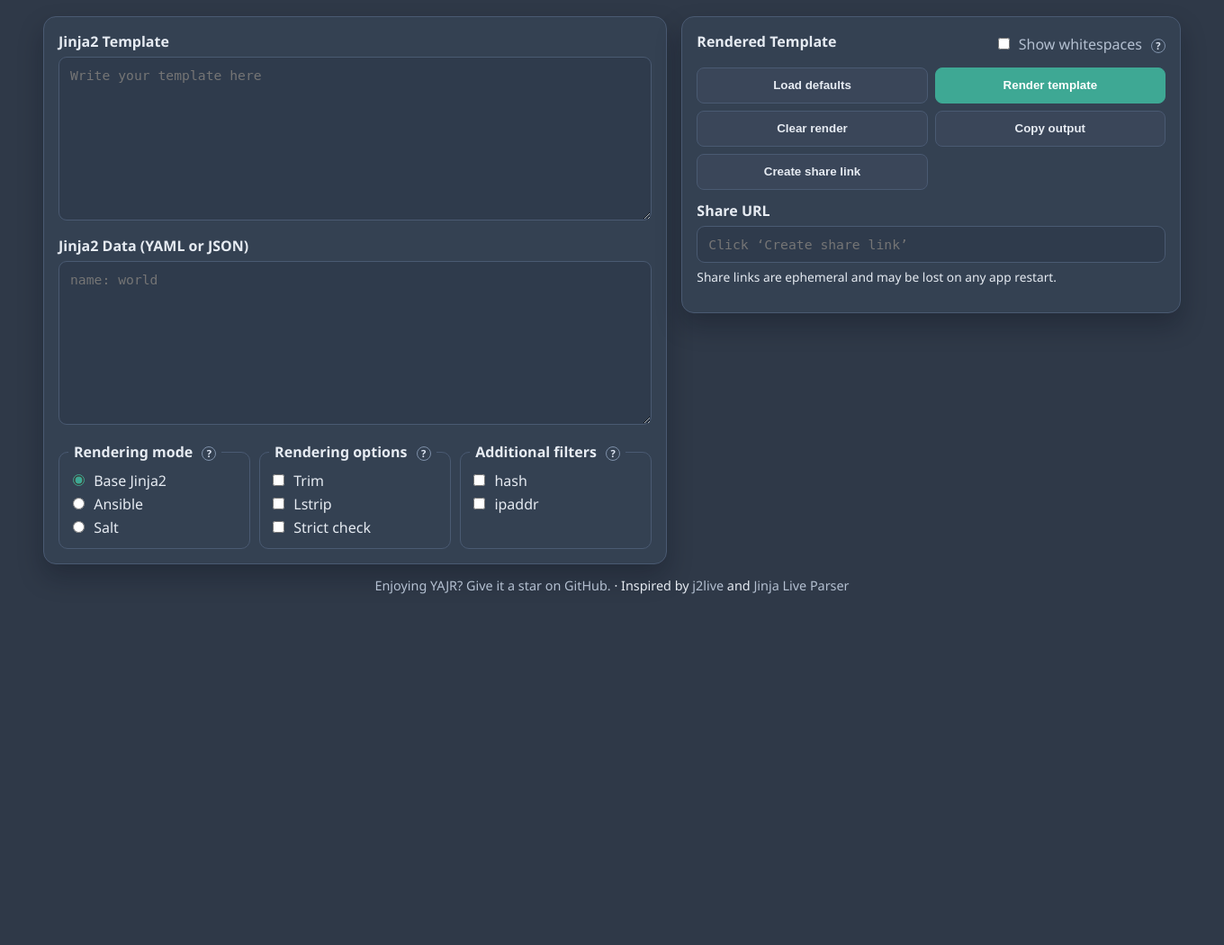
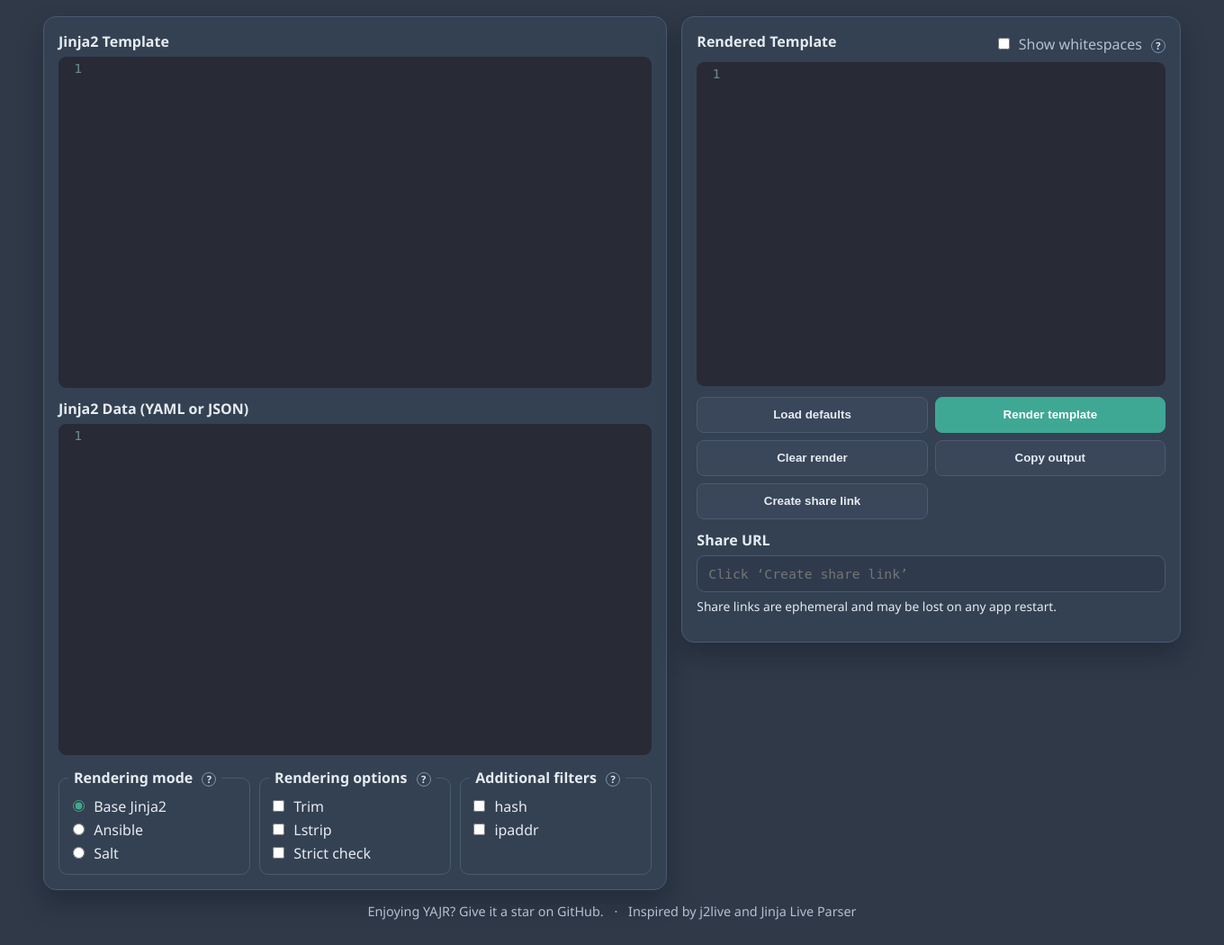
Before and after one commit to wbollock/yajr, a FastAPI app: page / in a window 1360 px wide; the page is wider, and only the part inside the window is pictured. Shown: the part 156-1206 px from the top of that part at 90% size. Before the commit the page ends 816 px from the top of that part, so only its background shows below. Run offline with FastAPI, Linux system fonts and the light colour scheme.

Commit message:
feat(ui): add CodeMirror syntax highlighting to all editor boxes
Replaces plain textareas and pre with CodeMirror editors. Template
input uses jinja2 mode, data input uses yaml mode, output is read-only
plain text. Dracula/eclipse themes follow the dark/light toggle.
Whitespace visualization is reimplemented as a CodeMirror overlay.

Co-Authored-By: Claude Sonnet 4.6 <noreply@anthropic.com>

```diff
--- a/web/static/css/site.css
+++ b/web/static/css/site.css
@@ -103,6 +103,7 @@ body {
   margin-top: 14px;
   text-align: center;
   font-size: 0.9rem;
+  color: var(--muted);
 }
 
 .footer-note a {
@@ -112,6 +113,10 @@ body {
 
 .footer-note a:hover {
   color: var(--accent);
+}
+
+.footer-sep {
+  margin: 0 8px;
 }
 
 .panel {
@@ -351,6 +356,34 @@ button:hover {
   }
 }
 
+/* CodeMirror overrides */
+.CodeMirror {
+  font-family: "JetBrains Mono", "IBM Plex Mono", monospace;
+  font-size: 0.92rem;
+  border: 1px solid var(--line);
+  border-radius: 9px;
+  height: auto;
+  min-height: 182px;
+}
+
+#render_results .CodeMirror {
+  height: 360px;
+  min-height: 360px;
+}
+
+/* Whitespace overlay tokens */
+.cm-ws-space::after {
+  content: "\00B7";
+  color: #8c96a6;
+  pointer-events: none;
+}
+
+.cm-ws-tab::after {
+  content: "\21E5";
+  color: #8c96a6;
+  pointer-events: none;
+}
+
 @media (max-width: 760px) {
   .shell {
     padding: 16px;
--- a/web/static/js/app.js
+++ b/web/static/js/app.js
@@ -1,3 +1,44 @@
+let templateEditor, dataEditor, outputEditor;
+
+const wsOverlay = {
+  token(stream) {
+    const ch = stream.peek();
+    if (ch === " ") { stream.next(); return "ws-space"; }
+    if (ch === "\t") { stream.next(); return "ws-tab"; }
+    stream.skipTo(" ") || stream.skipTo("\t") || stream.skipToEnd();
+    return null;
+  },
+};
+let wsOverlayActive = false;
+
+function initEditors() {
+  const isDark = document.body.getAttribute("data-theme") !== "light";
+  const theme = isDark ? "dracula" : "eclipse";
+
+  templateEditor = CodeMirror.fromTextArea(document.getElementById("j2_template"), {
+    mode: "jinja2",
+    theme,
+    lineNumbers: true,
+    lineWrapping: true,
+    autofocus: false,
+  });
+  dataEditor = CodeMirror.fromTextArea(document.getElementById("j2_data"), {
+    mode: "yaml",
+    theme,
+    lineNumbers: true,
+    lineWrapping: true,
+  });
+
+  outputEditor = CodeMirror(document.getElementById("render_results"), {
+    mode: "text/plain",
+    theme,
+    lineNumbers: true,
+    lineWrapping: true,
+    readOnly: true,
+  });
+  outputEditor.setSize(null, 360);
+}
+
 function statusLine() {
   return document.getElementById("status_line");
 }
@@ -12,7 +53,6 @@ function setStatus(message, isError) {
   }
 }
 
-
 function applyTheme(theme) {
   const body = document.body;
   const toggle = document.getElementById("theme_toggle");
@@ -21,6 +61,11 @@ function applyTheme(theme) {
   toggle.textContent = mode === "dark" ? "Dark mode" : "Light mode";
   toggle.setAttribute("aria-pressed", mode === "dark" ? "true" : "false");
   localStorage.setItem("yajr_theme", mode);
+
+  const cmTheme = mode === "dark" ? "dracula" : "eclipse";
+  [templateEditor, dataEditor, outputEditor].forEach((editor) => {
+    if (editor) editor.setOption("theme", cmTheme);
+  });
 }
 
 function initTheme() {
@@ -46,8 +91,8 @@ function selectedFilters() {
 function currentPayload() {
   const mode = document.querySelector("input[name='render_mode']:checked").value;
   return {
-    template: document.getElementById("j2_template").value,
-    data: document.getElementById("j2_data").value,
+    template: templateEditor.getValue(),
+    data: dataEditor.getValue(),
     render_mode: mode,
     options: {
       strict: document.getElementById("opt_strict").checked,
@@ -68,28 +113,30 @@ function loadDefaults() {
   document.getElementById("filter_ipaddr").checked = false;
 
   if (mode === "ansible") {
-    document.getElementById("j2_template").value = [
+    templateEditor.setValue([
       "{% set ports = {'eth0': 'up', 'eth1': 'down'} | dict2items %}",
       "interfaces_total: {{ ports | length }}",
       "vlan_id: {{ 'vlan-123' | regex_search('[0-9]+') }}",
       "yaml_summary:",
       "{{ {'site': site_name, 'vlans': vlans} | to_nice_yaml(indent=2) }}",
-    ].join("\n");
+    ].join("\n"));
+    templateEditor.refresh();
 
-    document.getElementById("j2_data").value = [
+    dataEditor.setValue([
       "site_name: edge-a",
       "vlans:",
       "  - 10",
       "  - 20",
       "  - 30",
-    ].join("\n");
+    ].join("\n"));
+    dataEditor.refresh();
 
     setStatus("Loaded Ansible-specific defaults.", false);
     return;
   }
 
   if (mode === "salt") {
-    document.getElementById("j2_template").value = [
+    templateEditor.setValue([
       "{% load_yaml as cfg %}",
       "users:",
       "  - alice",
@@ -97,25 +144,28 @@ function loadDefaults() {
       "{% endload %}",
       "users_json: {{ cfg.users | json }}",
       "quoted_env: {{ env | yaml_dquote }}",
-    ].join("\n");
+    ].join("\n"));
+    templateEditor.refresh();
 
-    document.getElementById("j2_data").value = [
+    dataEditor.setValue([
       "env: prod",
-    ].join("\n");
+    ].join("\n"));
+    dataEditor.refresh();
 
     setStatus("Loaded Salt-specific defaults.", false);
     return;
   }
 
-  document.getElementById("j2_template").value = [
+  templateEditor.setValue([
     "{% for iface in interfaces %}",
     "interface {{ iface.name }}",
     "  description {{ iface.description | default('N/A') }}",
     "  ip address {{ iface.ip | ipaddr('address') }} {{ iface.ip | ipaddr('network') }}",
     "{% endfor %}",
-  ].join("\n");
+  ].join("\n"));
+  templateEditor.refresh();
 
-  document.getElementById("j2_data").value = [
+  dataEditor.setValue([
     "interfaces:",
     "  - name: Ethernet1",
     "    description: Uplink to core",
@@ -123,56 +173,21 @@ function loadDefaults() {
     "  - name: Ethernet2",
     "    description: Server VLAN",
     "    ip: 198.51.100.5/24",
-  ].join("\n");
+  ].join("\n"));
+  dataEditor.refresh();
   document.getElementById("filter_ipaddr").checked = true;
   setStatus("Loaded Base Jinja defaults.", false);
 }
 
-function classifyWhitespaces(text) {
-  const wrap = document.createElement("span");
-  const normal = [];
-
-  function flush() {
-    if (normal.length > 0) {
-      wrap.append(document.createTextNode(normal.join("")));
-      normal.length = 0;
-    }
-  }
-
-  for (let i = 0; i < text.length; i += 1) {
-    const ch = text[i];
-    if (ch === " " || ch === "\t" || ch === "\n") {
-      flush();
-      const marker = document.createElement("span");
-      if (ch === " ") {
-        marker.className = "ws_space";
-        marker.textContent = " ";
-      } else if (ch === "\t") {
-        marker.className = "ws_tab";
-        marker.textContent = "\t";
-      } else {
-        marker.className = "ws_newline";
-        marker.textContent = "\n";
-      }
-      wrap.append(marker);
-    } else {
-      normal.push(ch);
-    }
-  }
-
-  flush();
-  return wrap;
-}
-
 function applyWhitespaceToggle() {
   const enabled = document.getElementById("toggle_whitespaces").checked;
-  document.querySelectorAll(".ws_space,.ws_tab,.ws_newline").forEach((el) => {
-    if (enabled) {
-      el.classList.add("ws_vis");
-    } else {
-      el.classList.remove("ws_vis");
-    }
-  });
+  if (enabled && !wsOverlayActive) {
+    outputEditor.addOverlay(wsOverlay);
+    wsOverlayActive = true;
+  } else if (!enabled && wsOverlayActive) {
+    outputEditor.removeOverlay(wsOverlay);
+    wsOverlayActive = false;
+  }
 }
 
 async function jsonFetch(url, payload) {
@@ -194,9 +209,7 @@ async function renderTemplate(showSuccessStatus) {
   const shouldShowStatus = showSuccessStatus !== false;
   try {
     const data = await jsonFetch("/api/render", currentPayload());
-    const pre = document.getElementById("render_results");
-    pre.innerHTML = "";
-    pre.append(classifyWhitespaces(data.render_result || ""));
+    outputEditor.setValue(data.render_result || "");
     applyWhitespaceToggle();
     if (shouldShowStatus) {
       setStatus("Rendered template.", false);
@@ -252,8 +265,10 @@ async function loadShare(token) {
 
   try {
     const payload = await jsonFetch(`/api/share/${token}`);
-    document.getElementById("j2_template").value = payload.template || "";
-    document.getElementById("j2_data").value = payload.data || "";
+    templateEditor.setValue(payload.template || "");
+    templateEditor.refresh();
+    dataEditor.setValue(payload.data || "");
+    dataEditor.refresh();
 
     const target = document.querySelector(`input[name='render_mode'][value='${payload.render_mode}']`);
     if (target) {
@@ -279,12 +294,12 @@ async function loadShare(token) {
 }
 
 function clearRender() {
-  document.getElementById("render_results").textContent = "";
+  outputEditor.setValue("");
   setStatus("Render output cleared.", false);
 }
 
 async function copyRender() {
-  const text = document.getElementById("render_results").innerText || "";
+  const text = outputEditor.getValue() || "";
   if (!text) {
     setStatus("Nothing to copy yet.", true);
     return;
@@ -325,4 +340,5 @@ document.getElementById("toggle_whitespaces").addEventListener("change", applyWh
 document.getElementById("theme_toggle").addEventListener("click", toggleTheme);
 
 initTheme();
+initEditors();
 loadShare(window.__INITIAL_SHARE_TOKEN__);
```
